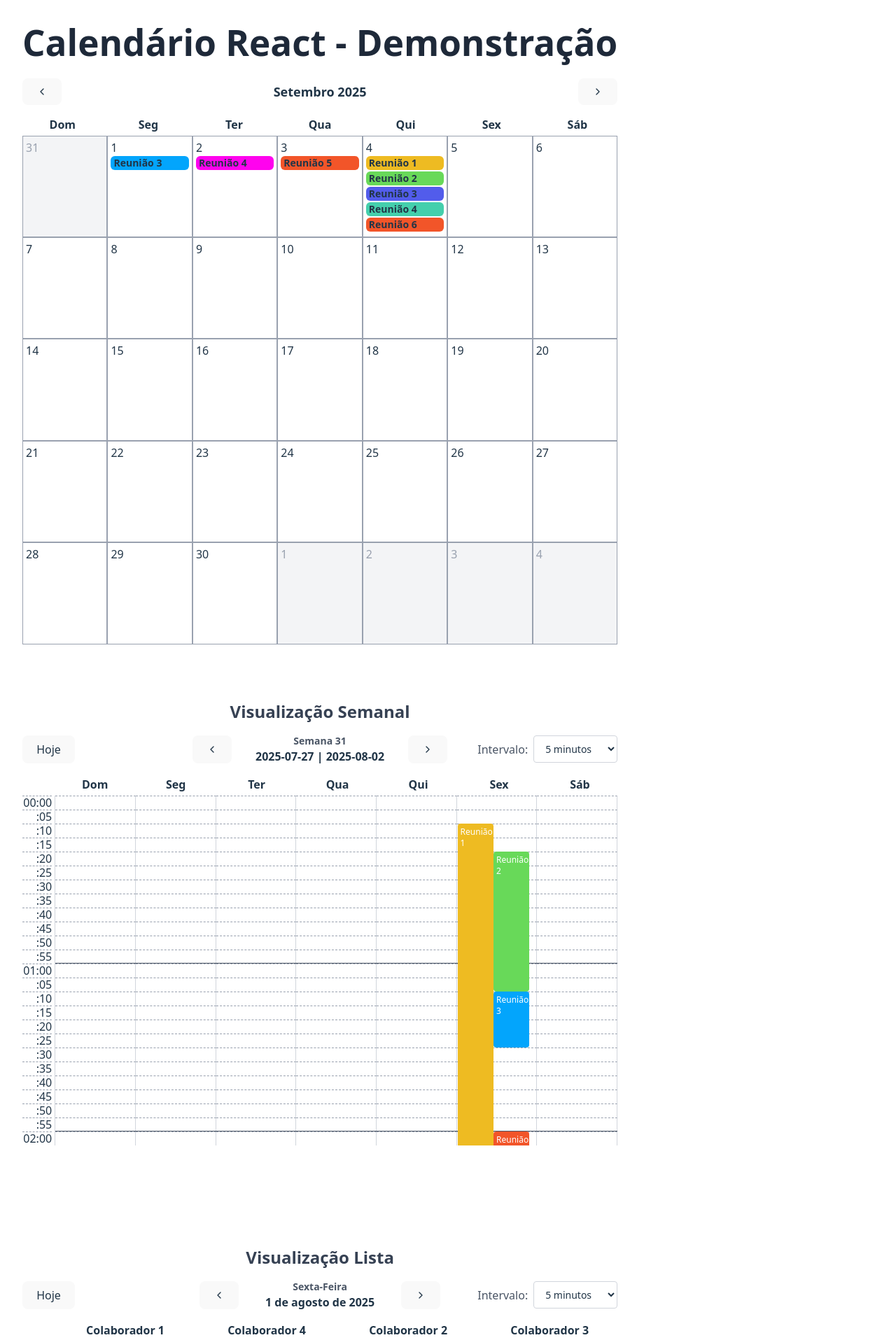
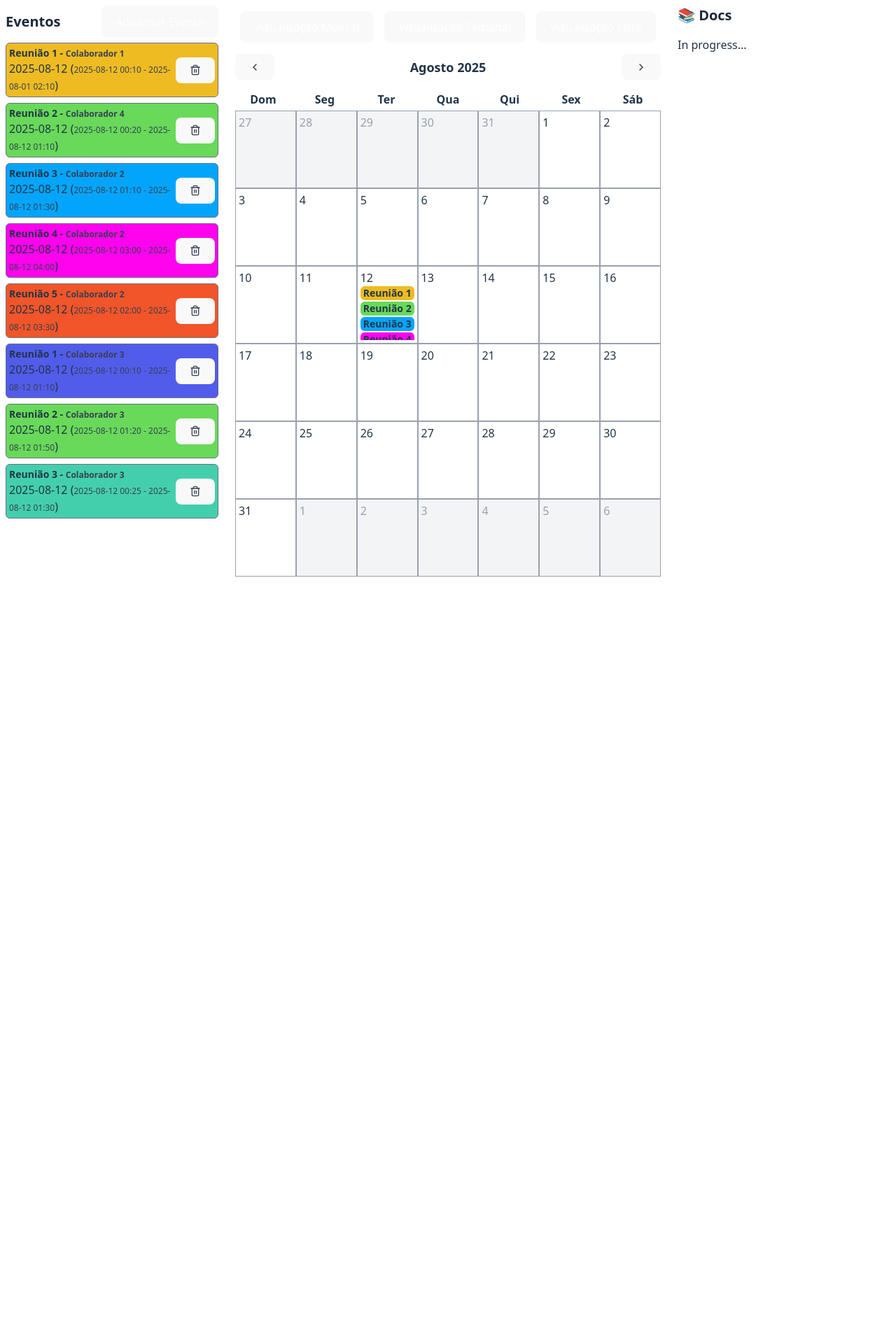
Before and after one commit to DavidMPRocha/Full-Calendar-2, a React (Vite) app: page / in a window 1280 px wide. Shown: the top 1915 px of the page at 70% size. After the commit the page ends 824 px from the top, so only its background shows below. Built offline with nearby package versions, Linux system fonts and the light colour scheme.

Commit message:
Live Demo Events

```diff
--- a/package.json
+++ b/package.json
@@ -14,6 +14,7 @@
     "lucide-react": "^0.539.0",
     "react": "^19.1.0",
     "react-dom": "^19.1.0",
+    "react-hook-form": "^7.62.0",
     "tailwindcss": "^4.1.11"
   },
   "devDependencies": {
--- a/src/App.tsx
+++ b/src/App.tsx
@@ -1,6 +1,11 @@
 import { useState } from 'react';
 import './App.css'
 import { Calendar, type CalendarEvent, type CalendarEventList, type CalendarEventWeek } from './components/calendar/calendar'
+import { SelectCalendar } from './components/example/select-calendar';
+import { Item } from './components/example/item';
+import { FormAddEvent } from './components/example/form-add-event';
+import { Modal, useModal } from './components/example/Modal';
+import { getWeekNumberSundayStart } from './components/calendar/calendar-month';
 
 // Componente de tooltip customizado - apenas recebe o event
 // function CustomTooltip({ event }: TooltipComponentProps) {
@@ -21,205 +26,159 @@ import { Calendar, type CalendarEvent, type CalendarEventList, type CalendarEven
 //   );
 // }
 
-function App() {
-  const [dataMonth] = useState<CalendarEvent[]>([
+const dateNow = new Date().toISOString().split('T')[0];
+const list = [
   {
+    id: '1',
     title: 'Reunião 1',
-      date: '2025-09-04',
-      color: '#eb2',
-    },
-    {
-      title: 'Reunião 2',
-      date: '2025-09-04',
-      color: '#68d959',
-    },
-    {
-      title: 'Reunião 3',
-      date: '2025-09-04',
-      color: '#525ceb',
-    },
-    {
-      title: 'Reunião 4',
-      date: '2025-09-04',
-      color: '#44cfac',
-    },
-    {
-      title: 'Reunião 3',
-      date: '2025-09-01',
-      color: '#03a5fc',
-    },
-    {
-      title: 'Reunião 4',
-      date: '2025-09-02',
-      color: '#ff03ee',
-    },
-    {
-      title: 'Reunião 5',
-      date: '2025-09-03',
-      color: '#f25529',
-    },
-    {
-      title: 'Reunião 6',
-      date: '2025-09-04',
-      color: '#f25529',
-    },
-  ]);
-  const [dataWeek] = useState<CalendarEventWeek[]>([
-    {
-      title: 'Reunião 1',
-      date: '2025-08-01',
-      dateStart: '2025-08-01 00:10',
-      dateEnd: '2025-08-01 02:10',
-      color: '#eb2',
-    },
-    {
-      title: 'Reunião 2',
-      date: '2025-08-01',
-      dateStart: '2025-08-01 00:20',
-      dateEnd: '2025-08-01 01:10',
-      color: '#68d959',
-    },
-    {
-      title: 'Reunião 3',
-      date: '2025-08-01',
-      dateStart: '2025-08-01 01:10',
-      dateEnd: '2025-08-01 01:30',
-      color: '#03a5fc',
-    },
-    {
-      title: 'Reunião 4',
-      date: '2025-08-01',
-      dateStart: '2025-08-01 03:00',
-      dateEnd: '2025-08-01 04:00',
-      color: '#ff03ee',
-    },
-    {
-      title: 'Reunião 5',
-      date: '2025-08-01',
-      dateStart: '2025-08-01 02:00',
-      dateEnd: '2025-08-01 03:30',
-      color: '#f25529',
-    },
-  ]);
-  const [dataList] = useState<CalendarEventList[]>([
-    {
-      title: 'Reunião 1',
-      date: '2025-08-01',
-      dateStart: '2025-08-01 00:10',
+    date: dateNow,
+    dateStart: dateNow + ' 00:10',
     dateEnd: '2025-08-01 02:10',
     color: '#eb2',
     list: 'Colaborador 1',
   },
   {
+    id: '2',
     title: 'Reunião 2',
-      date: '2025-08-01',
-      dateStart: '2025-08-01 00:20',
-      dateEnd: '2025-08-01 01:10',
+    date: dateNow,
+    dateStart: dateNow + ' 00:20',
+    dateEnd: dateNow + ' 01:10',
     color: '#68d959',
     list: 'Colaborador 4',
   },
   {
+    id: '3',
     title: 'Reunião 3',
-      date: '2025-08-01',
-      dateStart: '2025-08-01 01:10',
-      dateEnd: '2025-08-01 01:30',
+    date: dateNow,
+    dateStart: dateNow + ' 01:10',
+    dateEnd: dateNow + ' 01:30',
     color: '#03a5fc',
     list: 'Colaborador 2',
   },
   {
+    id: '4',
     title: 'Reunião 4',
-      date: '2025-08-01',
-      dateStart: '2025-08-01 03:00',
-      dateEnd: '2025-08-01 04:00',
+    date: dateNow,
+    dateStart: dateNow + ' 03:00',
+    dateEnd: dateNow + ' 04:00',
     color: '#ff03ee',
     list: 'Colaborador 2',
   },
   {
+    id: '5',
     title: 'Reunião 5',
-      date: '2025-08-01',
-      dateStart: '2025-08-01 02:00',
-      dateEnd: '2025-08-01 03:30',
+    date: dateNow,
+    dateStart: dateNow + ' 02:00',
+    dateEnd: dateNow + ' 03:30',
     color: '#f25529',
     list: 'Colaborador 2',
   },
   {
+    id: '6',
     title: 'Reunião 1',
-      date: '2025-08-01',
-      dateStart: '2025-08-01 00:10',
-      dateEnd: '2025-08-01 01:10',
+    date: dateNow,
+    dateStart: dateNow + ' 00:10',
+    dateEnd: dateNow + ' 01:10',
     color: '#525ceb',
     list: 'Colaborador 3',
   },
   {
+    id: '7',
     title: 'Reunião 2',
-      date: '2025-08-01',
-      dateStart: '2025-08-01 01:20',
-      dateEnd: '2025-08-01 01:50',
+    date: dateNow,
+    dateStart: dateNow + ' 01:20',
+    dateEnd: dateNow + ' 01:50',
     color: '#68d959',
     list: 'Colaborador 3',
   },
   {
+    id: '8',
     title: 'Reunião 3',
-      date: '2025-08-01',
-      dateStart: '2025-08-01 00:25',
-      dateEnd: '2025-08-01 01:30',
+    date: dateNow,
+    dateStart: dateNow + ' 00:25',
+    dateEnd: dateNow + ' 01:30',
     color: '#44cfac',
     list: 'Colaborador 3',
-    },
-  ]);
+  }
+]
+function App() {
+  const [type, setType] = useState<'month' | 'week' | 'list'>('month');
+  const modalFormAddEvent = useModal();
+  const [dataList, setDataList] = useState<CalendarEventList[]>(list);
+  const [dataListSeletect, setDataListSeletect] = useState<CalendarEventList | null>(null); // Para editar o evento
 
   function eventClick(event: CalendarEvent | CalendarEventWeek | CalendarEventList) {
     console.log('Evento clicado:', event);
+    setDataListSeletect(event as CalendarEventList);
+    modalFormAddEvent.open();
   }
 
   function dateClick(date: string, time?: string, list?: string) {
     console.log(date, time, list);
+    setDataListSeletect({
+      id: undefined,
+      title: '',
+      color: '#5abff2',
+      date: date,
+      dateStart: time ? date + ' ' + time : '',
+      dateEnd: time ? date + ' ' + time : '',
+      list: list || ''
+    });
+    modalFormAddEvent.open();
   }
 
+  function onDelete(event: CalendarEvent) {
+    setDataList(dataList.filter((item) => item.id !== event.id));
+  }
+
+  function onSubmitForm(newEvent: CalendarEventList) {
+    if (newEvent.id) {
+      setDataList(dataList.map((item) => item.id === newEvent.id ? newEvent : item));
+    } else {
+      setDataList([...dataList, {...newEvent, id: new Date().getTime().toString()}]);
+    }
+    modalFormAddEvent.close();
+  }
+
+
   return (
-    <div className="flex flex-col justify-center items-center w-full min-h-screen p-4 md:p-8">
-      <div className="w-full max-w-4xl mb-8 md:mb-20">
-        <h1 className="text-2xl md:text-3xl font-bold text-center mb-6 text-gray-800">
-          Calendário React - Demonstração
-        </h1>
-        <div className="w-full h-auto min-h-[500px]">
+    <div className="flex flex-col md:flex-row min-w-screen">
+      {/* Events */}
+      <div className="gap-4 w-full md:w-[25%] overflow-y-auto p-2">
+        <div className="flex gap-2 justify-between items-center">
+          <p className="text-xl text-gray-800 font-bold">Eventos</p>
+          <button className="border bg-gray-500 text-white border-gray-600 rounded-md p-2" onClick={modalFormAddEvent.open}>Adicionar Evento</button>
+        </div>
+        {
+          dataList.map((item) => (
+            <Item key={item.id} item={item} onDelete={onDelete} onEdit={(item) => {setDataListSeletect(item); modalFormAddEvent.open();}} />
+          ))
+        }
+      </div>
+
+      {/* Calendar */}
+      <div className="flex-1 justify-center items-center min-h-screen p-4">
+        <SelectCalendar type={type} setType={setType} />
+        {type === 'month' && (
+        <div className="w-full max-w-5xl h-auto min-h-[400px] md:h-[700px]">
           <Calendar
             type="month"
-            year={2025}
-            month={9}
-            events={dataMonth}
+            year={new Date().getFullYear()}
+            month={new Date().getMonth()+1}
+            events={dataList}
             eventClick={eventClick}
             dateClick={dateClick}
             // eventComponent={CustomEvent}
             // tooltipComponent={CustomTooltip}
           />
         </div>
-      </div>
-      <div className="w-full max-w-5xl h-auto min-h-[400px] md:h-[700px] mb-8 md:mb-20">
-        <h2 className="text-xl md:text-2xl font-semibold text-center mb-4 text-gray-700">
-          Visualização Semanal
-        </h2>
+        )}
+        {type === 'week' && (
+        <div className="w-full max-w-5xl h-auto min-h-[400px] md:h-[700px]">
           <Calendar
             type="week"
-          year={2025}
-          week={31}
-          events={dataWeek}
-          eventClick={eventClick}
-          dateClick={dateClick}
-          timeInterval={5}
-          // eventComponent={CustomEvent}
-          // tooltipComponent={CustomTooltip}
-        />
-      </div>
-      <div className="w-full max-w-5xl h-auto min-h-[400px] md:h-[700px] mb-8">
-        <h2 className="text-xl md:text-2xl font-semibold text-center mb-4 text-gray-700">
-          Visualização Lista
-        </h2>
-        <Calendar
-          type="list"
-          year={2025}
-          month={8}
-          day={1}
+            year={new Date().getFullYear()}
+            week={getWeekNumberSundayStart(new Date())-1}
             events={dataList}
             eventClick={eventClick}
             dateClick={dateClick}
@@ -228,6 +187,51 @@ function App() {
             // tooltipComponent={CustomTooltip}
           />
         </div>
+        )}
+        {type === 'list' && (
+        <div className="w-full max-w-5xl h-auto min-h-[400px] md:h-[700px]">
+          <Calendar
+            type="list"
+            year={new Date().getFullYear()}
+            month={new Date().getMonth()+1}
+            day={new Date().getDate()}
+            events={dataList}
+            eventClick={eventClick}
+            dateClick={dateClick}
+            timeInterval={5}
+            // eventComponent={CustomEvent}
+            // tooltipComponent={CustomTooltip}
+          />
+        </div>
+        )}
+      </div>
+
+      {/* Docs */}
+      <div className="flex flex-col gap-4 w-full md:w-[25%] p-2">
+        <p className="text-xl text-gray-800 font-bold">📚 Docs</p>
+        In progress...
+      </div>
+
+      {/* Modal para adicionar/editar evento */}
+      <Modal
+        isOpen={modalFormAddEvent.isOpen}
+        onClose={() => {modalFormAddEvent.close(); setDataListSeletect(null);}}
+        title={dataListSeletect !== null ? "Editar Evento" : "Adicionar Novo Evento"}
+        size="lg"
+      >
+        <FormAddEvent
+          defaultValues={dataListSeletect || {
+            id: undefined,
+            title: '',
+            color: '#5abff2',
+            date: '',
+            dateStart: '',
+            dateEnd: '',
+            list: ''
+          }}
+          onSubmitForm={onSubmitForm}
+        />
+      </Modal>
     </div>
   )
 }
--- a/src/components/calendar/calendar-list.tsx
+++ b/src/components/calendar/calendar-list.tsx
@@ -316,7 +316,7 @@ export function CalendarList({year, month, day, events, eventClick, dateClick, t
       <div className="ml-[50px]">
         <CalendarListHeader listList={listList}/>
       </div>
-      <div className="relative flex max-h-[500px] overflow-y-auto">
+      <div className="relative flex max-h-full overflow-y-auto">
         {/* Header de horários */}
         <div className="w-[50px]">
           <CalendarHeaderHourList listTime={listTime} timeInterval={timeInterval} />
--- a/src/components/calendar/calendar-month-row.tsx
+++ b/src/components/calendar/calendar-month-row.tsx
@@ -14,7 +14,7 @@ interface CalendarRowProps {
 
 export function CalendarMonthRow({ days, currentMonth, eventClick, dateClick, tooltipComponent, eventComponent}: CalendarRowProps) {
   return (
-    <div className="grid grid-cols-7 h-full">
+    <div className="grid grid-cols-7">
       {days.map((day, i) => {
         const dateStr = `${day.year}-${day.month.toString().padStart(2, '0')}-${day.day.toString().padStart(2, '0')}`;
         const isOtherMonth = day.month !== currentMonth;
--- a/src/components/calendar/calendar-week.tsx
+++ b/src/components/calendar/calendar-week.tsx
@@ -331,7 +331,7 @@ export function CalendarWeek({type, year, week, events, eventClick, dateClick, t
       <div className="ml-[50px] overflow-y-auto">
         <CalendarHeaderWeekList/>
       </div>
-      <div className="relative flex max-h-[500px] overflow-y-auto">
+      <div className="relative flex max-h-full overflow-y-auto">
         {/* Header de horários */}
         <div className="w-[50px]">
           <CalendarHeaderHourList listTime={listTime} timeInterval={timeInterval} />
--- /dev/null
+++ b/src/components/example/Modal.tsx
@@ -0,0 +1,102 @@
+import { X } from 'lucide-react';
+import React, { useEffect } from 'react';
+
+interface ModalProps {
+  isOpen: boolean;
+  onClose: () => void;
+  title?: string;
+  children: React.ReactNode;
+  size?: 'sm' | 'md' | 'lg' | 'xl';
+  showCloseButton?: boolean;
+}
+
+export function Modal({isOpen, onClose, title, children, size = 'md', showCloseButton = true}: ModalProps) {
+  // Fechar modal com tecla ESC
+  useEffect(() => {
+    const handleEscape = (event: KeyboardEvent) => {
+      if (event.key === 'Escape') {
+        onClose();
+      }
+    };
+
+    if (isOpen) {
+      document.addEventListener('keydown', handleEscape);
+      // Prevenir scroll do body quando modal estiver aberto
+      document.body.style.overflow = 'hidden';
+    }
+
+    return () => {
+      document.removeEventListener('keydown', handleEscape);
+      document.body.style.overflow = 'unset';
+    };
+  }, [isOpen, onClose]);
+
+  if (!isOpen) return null;
+
+  const sizeClasses = {
+    sm: 'max-w-md',
+    md: 'max-w-lg',
+    lg: 'max-w-2xl',
+    xl: 'max-w-4xl'
+  };
+
+  return (
+    <div className="fixed inset-0 z-50 flex items-center justify-center">
+      {/* Backdrop */}
+      <div
+        className="absolute inset-0 transition-opacity"
+        style={{ backgroundColor: 'rgba(0, 0, 0, 0.5)' }}
+        onClick={onClose}
+      />
+
+      {/* Modal Content */}
+      <div className={`
+        relative bg-white rounded-lg shadow-xl w-full mx-4
+        ${sizeClasses[size]} max-h-[90vh] overflow-hidden
+        transform transition-all duration-300 ease-out
+        ${isOpen ? 'scale-100 opacity-100' : 'scale-95 opacity-0'}
+      `}>
+        {/* Header */}
+        {(title || showCloseButton) && (
+          <div className="flex items-center justify-between p-6 border-b border-gray-200">
+            {title && (
+              <h2 className="text-xl font-semibold text-gray-900">
+                {title}
+              </h2>
+            )}
+            {showCloseButton && (
+              <button
+                onClick={onClose}
+                className="text-gray-400 hover:text-gray-600 transition-colors"
+                aria-label="Fechar modal"
+              >
+                <X className="w-4 h-4" />
+              </button>
+            )}
+          </div>
+        )}
+
+        {/* Body */}
+        <div className="p-6 overflow-y-auto max-h-[calc(90vh-120px)]">
+          {children}
+        </div>
+      </div>
+    </div>
+  );
+};
+
+// Hook personalizado para gerenciar estado do modal
+export const useModal = (initialState = false) => {
+  const [isOpen, setIsOpen] = React.useState(initialState);
+
+  const open = () => setIsOpen(true);
+  const close = () => setIsOpen(false);
+  const toggle = () => setIsOpen(!isOpen);
+
+  return {
+    isOpen,
+    open,
+    close,
+    toggle
+  };
+};
--- /dev/null
+++ b/src/components/example/form-add-event.tsx
@@ -0,0 +1,80 @@
+import { useForm } from "react-hook-form";
+import type { CalendarEventList } from "../calendar/calendar";
+
+
+interface FormAddEventProps {
+  defaultValues: CalendarEventList;
+  onSubmitForm: (data: CalendarEventList) => void;
+}
+
+export function FormAddEvent({defaultValues, onSubmitForm}: FormAddEventProps) {
+  const {
+    register,
+    handleSubmit,
+    formState: { errors }
+  } = useForm<CalendarEventList>({
+    defaultValues: {
+      id: defaultValues.id,
+      title: defaultValues.title,
+      color: defaultValues.color,
+      date: defaultValues.date,
+      dateStart: defaultValues.dateStart != '' ? defaultValues.dateStart.split(' ')[1] : '',
+      dateEnd: defaultValues.dateEnd != '' ? defaultValues.dateEnd.split(' ')[1] : '',
+      list: defaultValues.list
+    }
+  });
+
+  const onSubmit = (data: CalendarEventList) => {
+    onSubmitForm({
+      id: data.id,
+      title: data.title,
+      color: data.color,
+      date: data.date,
+      dateStart: data.date + ' ' + data.dateStart,
+      dateEnd: data.date + ' ' + data.dateEnd,
+      list: data.list
+    });
+  };
+
+  return (
+    <form onSubmit={handleSubmit(onSubmit)}>
+      <div className="flex flex-col gap-2">
+        <label className="text-gray-800 font-bold">Título* (title)</label>
+        <input type="text" {...register('title', { required: true })} className="border border-gray-300 rounded-md p-2" />
+        {errors.title && <span className="text-red-500">Título é obrigatório</span>}
+        <div className="flex gap-2">
+          <div className="flex flex-col gap-2 w-1/2">
+            <label className="text-gray-800 font-bold">Cor (color)</label>
+            <input type="color" {...register('color')} className="border border-gray-300 rounded-md p-2 w-full h-10" />
+          </div>
+          <div className="flex flex-col gap-2 w-1/2">
+            <label className="text-gray-800 font-bold">Data* (date)</label>
+            <input type="date" {...register('date', { required: true })} className="border border-gray-300 rounded-md p-2" />
+            {errors.date && <span className="text-red-500">Data é obrigatória</span>}
+          </div>
+        </div>
+        <div className="flex gap-2">
+          <div className="flex flex-col gap-2 w-1/2">
+            <label className="text-gray-800 font-bold">Hora Início* (dateStart)</label>
+            <input type="time" {...register('dateStart', { required: true })} className="border border-gray-300 rounded-md p-2" />
+            {errors.dateStart && <span className="text-red-500">Hora Início é obrigatória</span>}
+          </div>
+          <div className="flex flex-col gap-2 w-1/2">
+            <label className="text-gray-800 font-bold">Hora Fim* (dateEnd)</label>
+            <input type="time" {...register('dateEnd', { required: true })} className="border border-gray-300 rounded-md p-2" />
+            {errors.dateEnd && <span className="text-red-500">Hora Fim é obrigatória</span>}
+          </div>
+        </div>
+        <label className="text-gray-800 font-bold">Colaborador (list)</label>
+        <select {...register("list")} className="border border-gray-300 rounded-md p-2 w-full h-10">
+          <option value="">Selecione um colaborador</option>
+          <option value="Colaborador 1">Colaborador 1</option>
+          <option value="Colaborador 2">Colaborador 2</option>
+          <option value="Colaborador 3">Colaborador 3</option>
+          <option value="Colaborador 4">Colaborador 4</option>
+        </select>
+        <input type="submit" className="border border-gray-300 rounded-md p-2" value={defaultValues?.id ? 'Editar' : 'Adicionar'} />
+      </div>
+    </form>
+  );
+}
--- /dev/null
+++ b/src/components/example/item.tsx
@@ -0,0 +1,24 @@
+import { Trash2 } from "lucide-react";
+import type { CalendarEventList } from "../calendar/calendar";
+
+interface ItemProps {
+  item: CalendarEventList;
+  onDelete: (item: CalendarEventList) => void;
+  onEdit: (item: CalendarEventList) => void;
+}
+
+export function Item({ item, onDelete, onEdit }: ItemProps) {
+  return (
+    <div onClick={() => onEdit(item)} className={`flex p-1 mt-2 flex-col border border-gray-500 rounded-md cursor-pointer hover:bg-gray-100 hover:shadow-md hover:border-gray-900 hover:scale-102 transition-all duration-200`} style={{ backgroundColor: item.color || '#5abff2' }}>
+      <div className="flex justify-between items-center">
+        <div>
+          <p className="text-sm font-semibold">{item.title} - <span className="text-xs text-gray-700">{item.list}</span></p>
+          <p>{item.date} (<span className="text-xs text-gray-700">{item.dateStart} - {item.dateEnd}</span>)</p>
+        </div>
+        <button className="text-sm text-gray-700" onClick={(e) => {onDelete(item); e.stopPropagation();}}>
+          <Trash2 className="w-4 h-4" />
+        </button>
+      </div>
+    </div>
+  )
+}
--- /dev/null
+++ b/src/components/example/select-calendar.tsx
@@ -0,0 +1,9 @@
+export function SelectCalendar({ type, setType }: { type: 'month' | 'week' | 'list', setType: (type: 'month' | 'week' | 'list') => void }) {
+  return (
+    <div className="flex gap-4 mb-4 w-full justify-center">
+      <button onClick={() => setType('month')} className={type === 'month' ? 'bg-blue-500 text-white' : 'bg-gray-500 text-white'}>Visualização Mensal</button>
+      <button onClick={() => setType('week')} className={type === 'week' ? 'bg-blue-500 text-white' : 'bg-gray-500 text-white'}>Visualização Semanal</button>
+      <button onClick={() => setType('list')} className={type === 'list' ? 'bg-blue-500 text-white' : 'bg-gray-500 text-white'}>Visualização Lista</button>
+    </div>
+  )
+}
```
Also changed, not shown: src/components/calendar/calendar-month.tsx (+16 -16 lines). Lines whose indentation alone changed are shown as unchanged.
